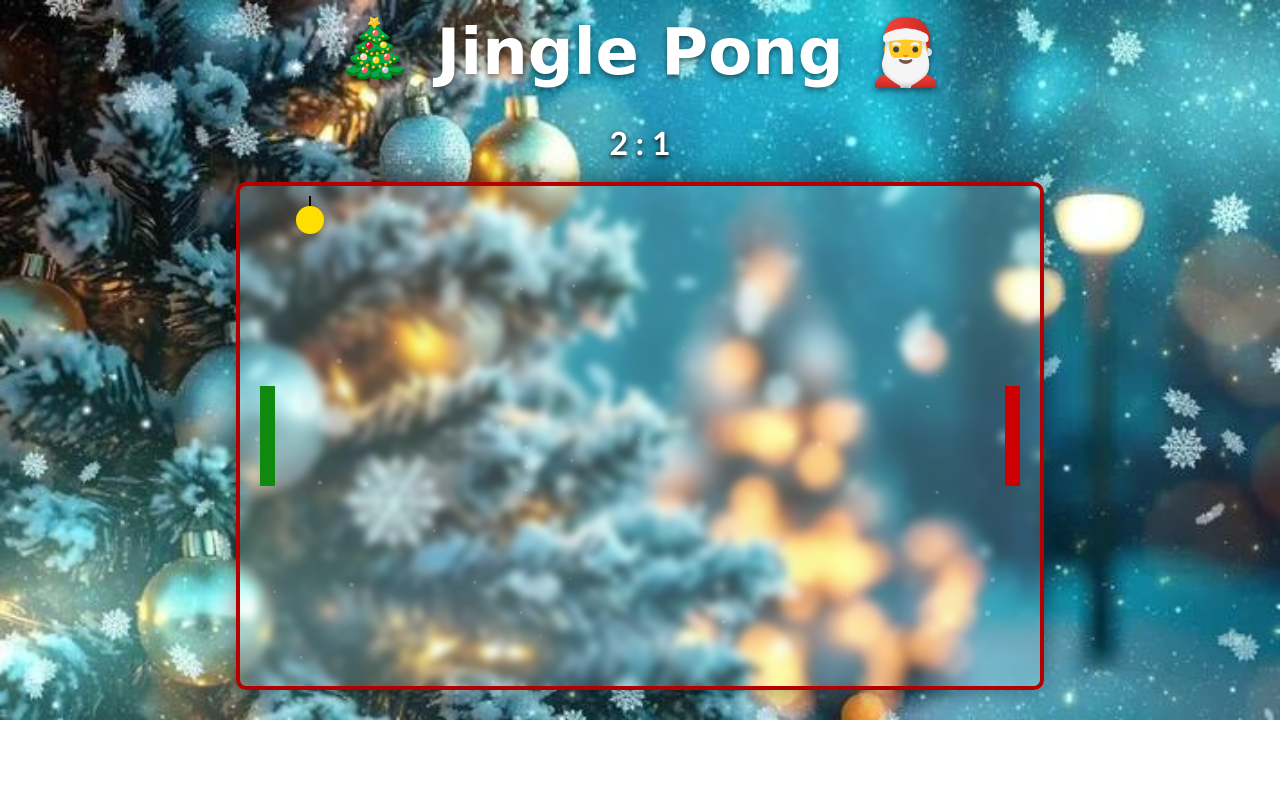
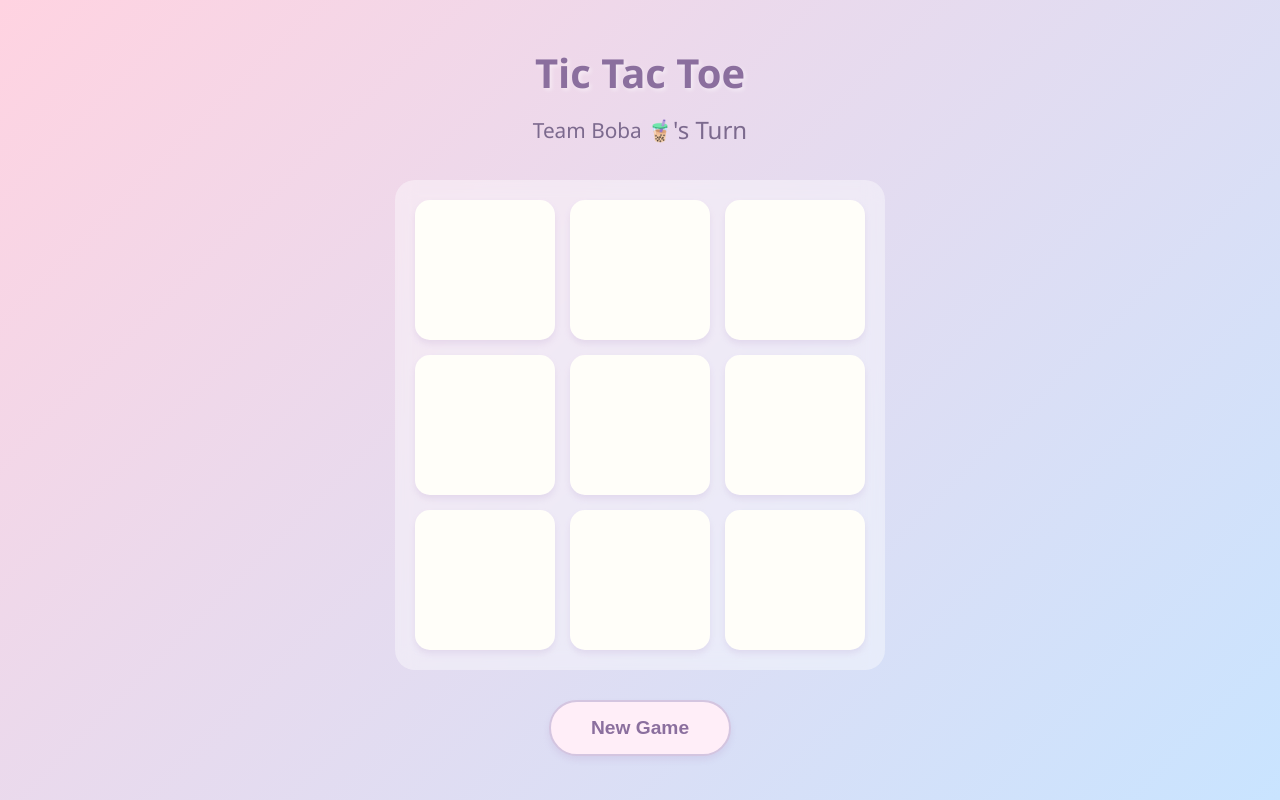
Before and after one commit to williamcameau/IS-201-Final-Project, a plain HTML site: page game.html in a window 1280 px wide. Drawn offline with Linux system fonts and the light colour scheme.

Commit message:
game2.html

```diff
--- a/game.html
+++ b/game.html
@@ -3,193 +3,251 @@
 <head>
     <meta charset="UTF-8">
     <meta name="viewport" content="width=device-width, initial-scale=1.0">
-<title>Jingle Pong</title>
+    <title>Tic Tac Toe</title>
+    <style>
+        * {
+            margin: 0;
+            padding: 0;
+            box-sizing: border-box;
+        }
 
-<style>
         body {
-        margin: 0;
-        background: url("Images/christmas3.jpg"); /* subtle snow bg */
-        background-size: 100%;
-        background-repeat: no-repeat;
-        overflow: hidden;
-        font-family: "Trebuchet MS", sans-serif;
+            font-family: 'Segoe UI', Tahoma, Geneva, Verdana, sans-serif;
+            display: flex;
+            justify-content: center;
+            align-items: center;
+            min-height: 100vh;
+            background: linear-gradient(135deg, #ffd3e1 0%, #c9e4ff 100%);
+        }
+
+        .container {
+            text-align: center;
+            padding: 20px;
         }
 
         h1 {
-        text-align: center;
-        color: #fff;
-        font-size: 4rem;
-        text-shadow: 0 3px 6px rgba(0,0,0,0.5);
-        margin-top: 15px;
-        font-family: Brush Script MT, Brush Script Std, cursive;
+            color: #8b6f9e;
+            font-size: 2.5rem;
+            margin-bottom: 10px;
+            text-shadow: 2px 2px 4px rgba(255,255,255,0.5);
         }
 
-    #gameCanvas {
-        display: block;
-        margin: 20px auto;
-        background: rgba(255, 255, 255, 0.15);
-        backdrop-filter: blur(4px);
-        border: 4px solid #b30000;
-        border-radius: 10px;
-        box-shadow: 0 0 25px rgba(0,0,0,0.4);
+        .player-label {
+            display: inline-flex;
+            align-items: center;
+            gap: 8px;
+            font-size: 1.3rem;
         }
 
-    #score {
-        text-align: center;
-        color: white;
-        margin-top: -10px;
-        font-size: 2rem;
+        .status {
+            color: #7c6a8e;
+            font-size: 1.5rem;
+            margin-bottom: 30px;
+            height: 40px;
+            display: flex;
+            align-items: center;
+            justify-content: center;
+        }
+
+        .board {
+            display: grid;
+            grid-template-columns: repeat(3, 140px);
+            grid-template-rows: repeat(3, 140px);
+            gap: 15px;
+            margin: 0 auto 30px;
+            padding: 20px;
+            background: rgba(255, 255, 255, 0.4);
+            border-radius: 20px;
+            backdrop-filter: blur(10px);
+        }
+
+        .cell {
+            background: #fffef9;
+            border: none;
+            border-radius: 15px;
+            font-size: 5rem;
             font-weight: bold;
-        text-shadow: 0 2px 5px black;
+            cursor: pointer;
+            transition: all 0.3s ease;
+            box-shadow: 0 4px 6px rgba(180,150,200,0.2);
+            display: flex;
+            align-items: center;
+            justify-content: center;
+        }
+
+        .cell:hover:not(.taken) {
+            transform: scale(1.05);
+            box-shadow: 0 6px 12px rgba(180,150,200,0.3);
+            background: #fff9f9;
+        }
+
+        .cell.taken {
+            cursor: not-allowed;
+        }
+
+        .cell.x {
+            animation: pop 0.3s ease;
+        }
+
+        .cell.o {
+            animation: pop 0.3s ease;
+        }
+
+        .cell.winning {
+            background: linear-gradient(135deg, #ffd6e8 0%, #c7e3ff 100%);
+            animation: pulse 0.6s ease;
+        }
+
+        @keyframes pop {
+            0% {
+                transform: scale(0.5);
+                opacity: 0;
+            }
+            50% {
+                transform: scale(1.1);
+            }
+            100% {
+                transform: scale(1);
+                opacity: 1;
+            }
+        }
+
+        @keyframes pulse {
+            0%, 100% {
+                transform: scale(1);
+            }
+            50% {
+                transform: scale(1.05);
+            }
+        }
+
+        .reset-btn {
+            background: #ffeef8;
+            color: #8b6f9e;
+            border: 2px solid #d4c5e0;
+            padding: 15px 40px;
+            font-size: 1.2rem;
+            font-weight: bold;
+            border-radius: 50px;
+            cursor: pointer;
+            transition: all 0.3s ease;
+            box-shadow: 0 4px 6px rgba(180,150,200,0.2);
+        }
+
+        .reset-btn:hover {
+            transform: translateY(-2px);
+            box-shadow: 0 6px 12px rgba(180,150,200,0.3);
+            background: #ffe4f4;
+        }
+
+        .reset-btn:active {
+            transform: translateY(0);
         }
     </style>
 </head>
-
 <body>
-
-<h1>🎄 Jingle Pong 🎅</h1>
-<div id="score">0 : 0</div>
-
-<canvas id="gameCanvas" width="800" height="500"></canvas>
+    <div class="container">
+        <h1>Tic Tac Toe</h1>
+        <div class="status" id="status"><span class="player-label">Team Boba 🧋</span>'s Turn</div>
+        <div class="board" id="board">
+            <button class="cell" data-index="0"></button>
+            <button class="cell" data-index="1"></button>
+            <button class="cell" data-index="2"></button>
+            <button class="cell" data-index="3"></button>
+            <button class="cell" data-index="4"></button>
+            <button class="cell" data-index="5"></button>
+            <button class="cell" data-index="6"></button>
+            <button class="cell" data-index="7"></button>
+            <button class="cell" data-index="8"></button>
+        </div>
+        <button class="reset-btn" id="resetBtn">New Game</button>
+    </div>
 
     <script>
-    const canvas = document.getElementById("gameCanvas");
-    const ctx = canvas.getContext("2d");
+        const cells = document.querySelectorAll('.cell');
+        const status = document.getElementById('status');
+        const resetBtn = document.getElementById('resetBtn');
 
-    // Game Objects
-    const paddleHeight = 100;
-    const paddleWidth = 15;
+        let board = ['', '', '', '', '', '', '', '', ''];
+        let currentPlayer = 'boba';
+        let gameActive = true;
 
-    let leftPaddle = { x: 20, y: canvas.height/2 - paddleHeight/2, speed: 6 };
-    let rightPaddle = { x: canvas.width - 35, y: canvas.height/2 - paddleHeight/2, speed: 6 };
-
-    // Ornament Ball
-    let ball = {
-        x: canvas.width/2,
-        y: canvas.height/2,
-        size: 14,
-        dx: 5,
-        dy: 4
+        const playerSymbols = {
+            boba: '🧋',
+            pancakes: '🥞'
         };
 
-    let leftScore = 0;
-    let rightScore = 0;
+        const playerNames = {
+            boba: 'Team Boba 🧋',
+            pancakes: 'Team Pancakes 🥞'
+        };
 
-    // Keyboard Input
-    let keys = {};
+        const winPatterns = [
+            [0, 1, 2],
+            [3, 4, 5],
+            [6, 7, 8],
+            [0, 3, 6],
+            [1, 4, 7],
+            [2, 5, 8],
+            [0, 4, 8],
+            [2, 4, 6]
+        ];
 
-    document.addEventListener("keydown", e => keys[e.key] = true);
-    document.addEventListener("keyup", e => keys[e.key] = false);
+        function handleCellClick(e) {
+            const cell = e.target;
+            const index = cell.dataset.index;
 
-    function drawPaddles() {
-        // Left (Green)
-        ctx.fillStyle = "#0f8a0f";
-        ctx.fillRect(leftPaddle.x, leftPaddle.y, paddleWidth, paddleHeight);
+            if (board[index] !== '' || !gameActive) return;
 
-        // Right (Red)
-        ctx.fillStyle = "#cc0000";
-        ctx.fillRect(rightPaddle.x, rightPaddle.y, paddleWidth, paddleHeight);
-    }
+            board[index] = currentPlayer;
+            cell.textContent = playerSymbols[currentPlayer];
+            cell.classList.add(currentPlayer === 'boba' ? 'x' : 'o', 'taken');
 
-    function drawBall() {
-        ctx.beginPath();
-        ctx.fillStyle = "#ffdf00"; // golden ornament
-        ctx.arc(ball.x, ball.y, ball.size, 0, Math.PI * 2);
-        ctx.fill();
-
-        // Ornament hook
-        ctx.strokeStyle = "black";
-        ctx.lineWidth = 2;
-        ctx.beginPath();
-        ctx.moveTo(ball.x, ball.y - ball.size);
-        ctx.lineTo(ball.x, ball.y - ball.size - 10);
-        ctx.stroke();
-    }
-
-    function movePaddles() {
-        // W / S for left paddle
-        if (keys["w"]) leftPaddle.y -= leftPaddle.speed;
-        if (keys["s"]) leftPaddle.y += leftPaddle.speed;
-
-        // Arrow keys for right paddle
-        if (keys["ArrowUp"]) rightPaddle.y -= rightPaddle.speed;
-        if (keys["ArrowDown"]) rightPaddle.y += rightPaddle.speed;
-
-        // Prevent leaving screen
-        leftPaddle.y = Math.max(0, Math.min(canvas.height - paddleHeight, leftPaddle.y));
-        rightPaddle.y = Math.max(0, Math.min(canvas.height - paddleHeight, rightPaddle.y));
-    }
-
-    function moveBall() {
-        ball.x += ball.dx;
-        ball.y += ball.dy;
-
-        // Bounce top/bottom
-        if (ball.y - ball.size < 0 || ball.y + ball.size > canvas.height) {
-            ball.dy *= -1;
-        }
-
-        // Left paddle collision
-        if (ball.x - ball.size <= leftPaddle.x + paddleWidth &&
-            ball.y > leftPaddle.y &&
-            ball.y < leftPaddle.y + paddleHeight) {
-            ball.dx *= -1;
-            ball.x = leftPaddle.x + paddleWidth + ball.size; // prevent sticking
-        }
-
-        // Right paddle collision
-        if (ball.x + ball.size >= rightPaddle.x &&
-            ball.y > rightPaddle.y &&
-            ball.y < rightPaddle.y + paddleHeight) {
-            ball.dx *= -1;
-            ball.x = rightPaddle.x - ball.size; // prevent sticking
-        }
-
-        // Score left
-        if (ball.x - ball.size <= 0) {
-            rightScore++;
-            resetBall();
-        }
-
-        // Score right
-        if (ball.x + ball.size >= canvas.width) {
-            leftScore++;
-            resetBall();
-        }
-
-        document.getElementById("score").textContent = `${leftScore} : ${rightScore}`;
-    }
-
-    function resetBall() {
-        ball.x = canvas.width/2;
-        ball.y = canvas.height/2;
-        ball.dx *= -1; // serve toward scorer
-    }
-
-    function drawSnowflakes() {
-        // Optional: simple snowfall particles
-        for (let i=0; i<60; i++) {
-            ctx.fillStyle = "rgba(255,255,255,0.2)";
-            ctx.beginPath();
-            ctx.arc(Math.random()*canvas.width, Math.random()*canvas.height, Math.random()*3, 0, Math.PI*2);
-            ctx.fill();
+            if (checkWin()) {
+                status.innerHTML = `<span class="player-label">${playerNames[currentPlayer]}</span> Wins! 🎉`;
+                gameActive = false;
+                highlightWinningCells();
+            } else if (board.every(cell => cell !== '')) {
+                status.textContent = "It's a Draw! 🤝";
+                gameActive = false;
+            } else {
+                currentPlayer = currentPlayer === 'boba' ? 'pancakes' : 'boba';
+                status.innerHTML = `<span class="player-label">${playerNames[currentPlayer]}</span>'s Turn`;
             }
         }
 
-    function gameLoop() {
-        ctx.clearRect(0, 0, canvas.width, canvas.height);
-
-        drawSnowflakes();
-        drawPaddles();
-        drawBall();
-        movePaddles();
-        moveBall();
-
-        requestAnimationFrame(gameLoop);
+        function checkWin() {
+            return winPatterns.some(pattern => {
+                const [a, b, c] = pattern;
+                return board[a] && board[a] === board[b] && board[a] === board[c];
+            });
         }
 
-    gameLoop();
+        function highlightWinningCells() {
+            winPatterns.forEach(pattern => {
+                const [a, b, c] = pattern;
+                if (board[a] && board[a] === board[b] && board[a] === board[c]) {
+                    cells[a].classList.add('winning');
+                    cells[b].classList.add('winning');
+                    cells[c].classList.add('winning');
+                }
+            });
+        }
+
+        function resetGame() {
+            board = ['', '', '', '', '', '', '', '', ''];
+            currentPlayer = 'boba';
+            gameActive = true;
+            status.innerHTML = `<span class="player-label">${playerNames[currentPlayer]}</span>'s Turn`;
+
+            cells.forEach(cell => {
+                cell.textContent = '';
+                cell.classList.remove('x', 'o', 'taken', 'winning');
+            });
+        }
+
+        cells.forEach(cell => cell.addEventListener('click', handleCellClick));
+        resetBtn.addEventListener('click', resetGame);
     </script>
-
 </body>
 </html>
```
Lines whose indentation alone changed are shown as unchanged.
